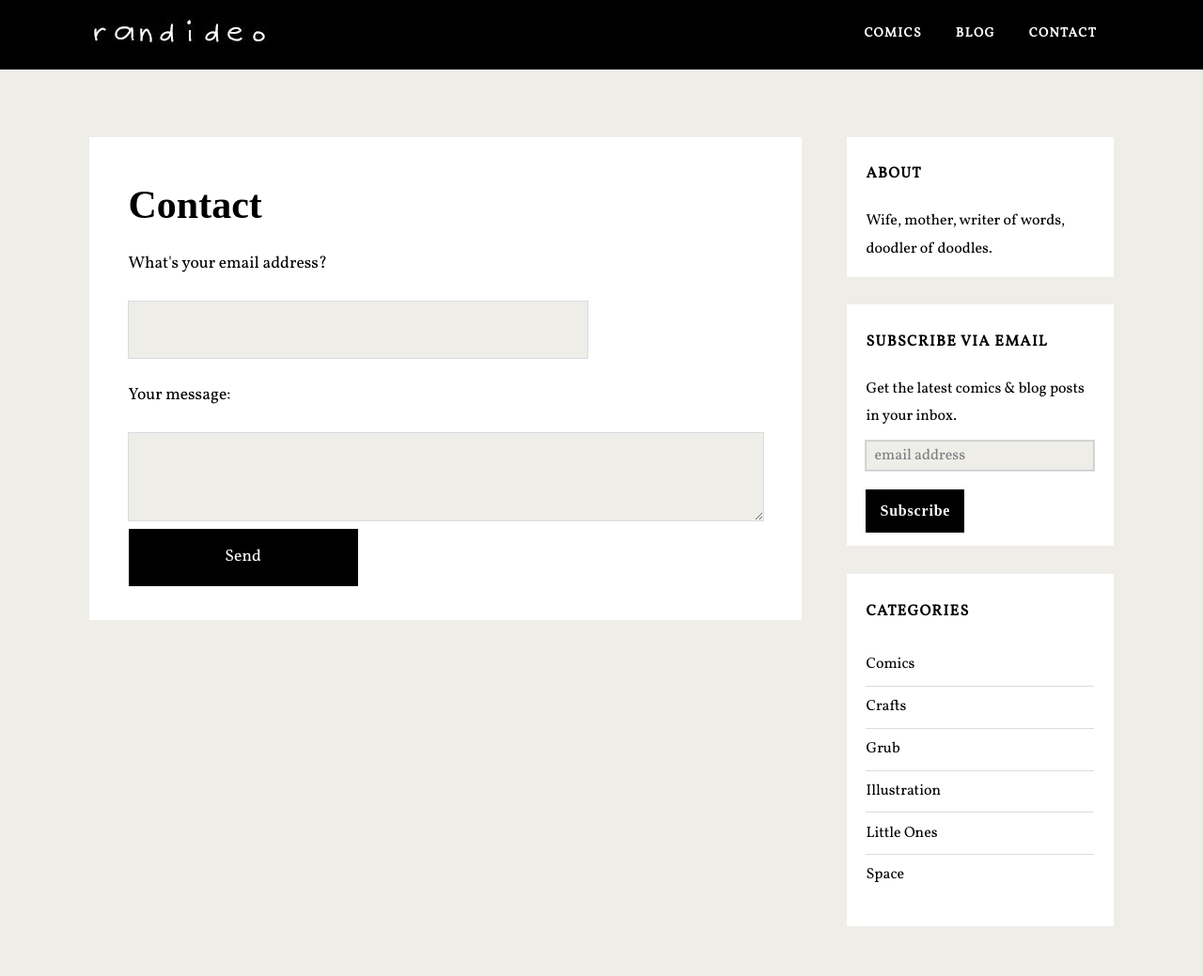
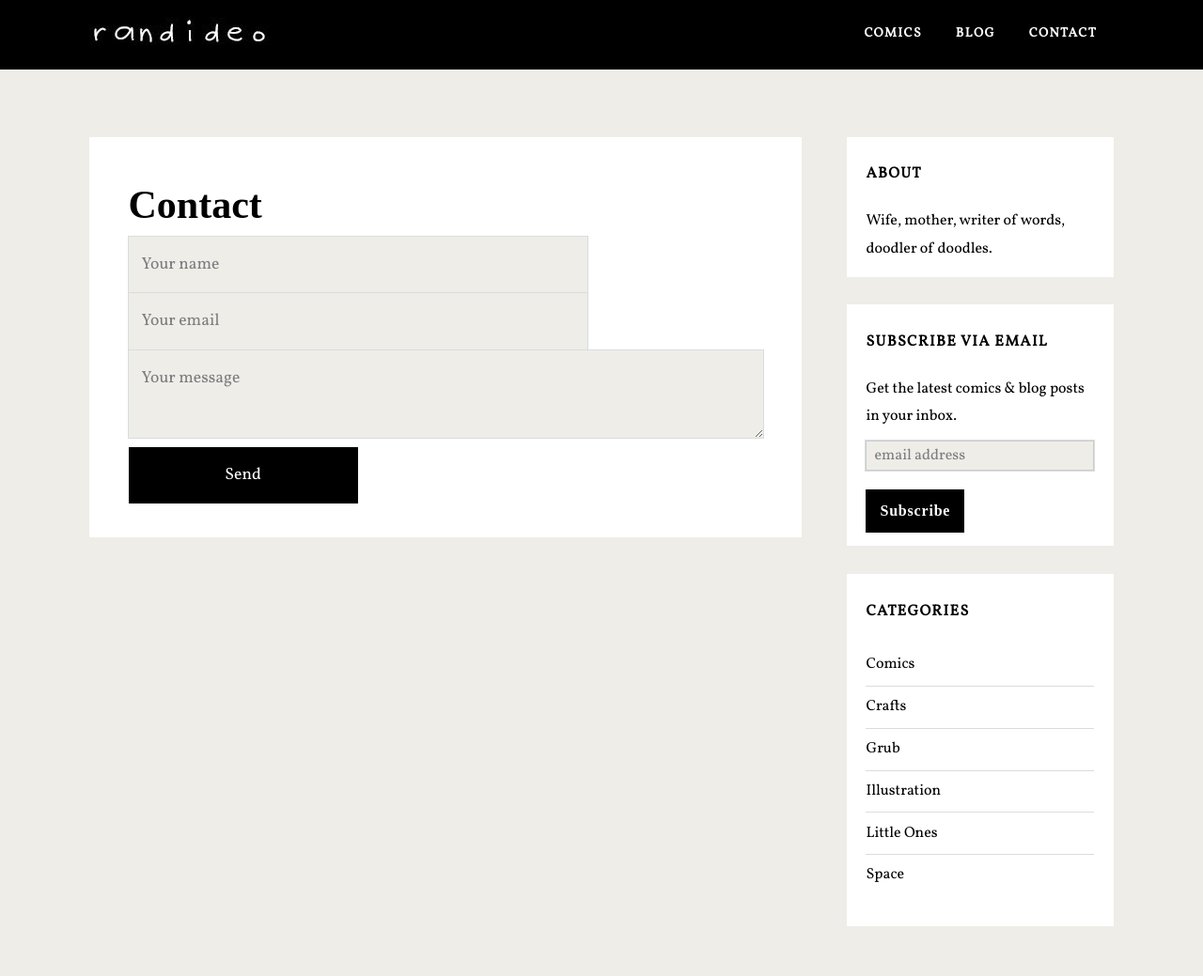
Before and after one commit to randideo/randideo.github.io, a Jekyll site: the page built from contact.html, in a window 1280 px wide. Shown: the whole page at 94% size. Built offline with Jekyll 4.4.1, drawn with Linux system fonts in a browser that asks for light colours; nearby versions of some CDN libraries; some web fonts are replaced; comment, search, counter and statistics services are not loaded.

Commit message:
Update contact.html

```diff
--- a/contact.html
+++ b/contact.html
@@ -3,10 +3,15 @@
 title: Contact
 ---
 
-<form action="http://formspree.io/&#114&#97&#110&#100&#105&#100&#101&#111&#64&#103&#109&#97&#105&#108&#46&#99&#111&#109&#13&#10" method="POST">
-<p>What's your email address?</p>
-  <input type="email" name="_replyto">
-  <p>Your message:</p>
-  <textarea name="body"></textarea>
-  <input type="submit" value="Send">
+<form id="contactform" method="POST">
+    <input type="text" name="name" placeholder="Your name">
+    <input type="email" name="_replyto" placeholder="Your email">
+    <input type="hidden" name="_subject" value="[randideo] contact form" />
+    <textarea name="message" placeholder="Your message"></textarea>
+    <input type="text" name="_gotcha" style="display:none" />
+    <input type="submit" value="Send">
 </form>
+<script>
+    var contactform =  document.getElementById('contactform');
+    contactform.setAttribute('action', '//formspree.io/' + 'randideo' + '@' + 'gmail' + '.' + 'com');
+</script>
```
